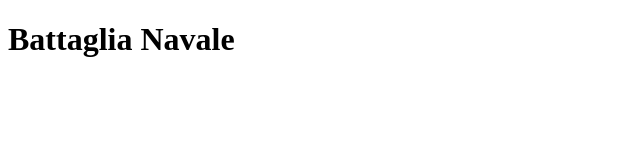
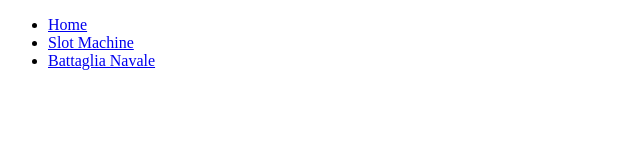
Before and after one commit to im-zelda-8bit/compito-nodejs, a website: page battaglia_navale.html in a window 1280 px wide. Shown: the whole page, without its empty margins (0-640 px from the left). Drawn offline with Linux system fonts and the light colour scheme.

Commit message:
Added navbar for other pages

```diff
--- a/battaglia_navale.html
+++ b/battaglia_navale.html
@@ -5,8 +5,13 @@
     <meta http-equiv="X-UA-Compatible" content="IE=edge">
     <meta name="viewport" content="width=device-width, initial-scale=1.0">
     <title>Battaglia Navale</title>
+    <link rel="stylesheet" href="css">
 </head>
 <body>
-    <h1>Battaglia Navale</h1>
+    <ul>
+        <li><a href="/">Home</a></li>
+        <li><a href="/slot">Slot Machine</a></li>
+        <li><a class="active" href="/battaglia">Battaglia Navale</a></li>
+    </ul>
 </body>
 </html>
```
Also changed, not shown: slot_machine.html (+6 -1 lines).
